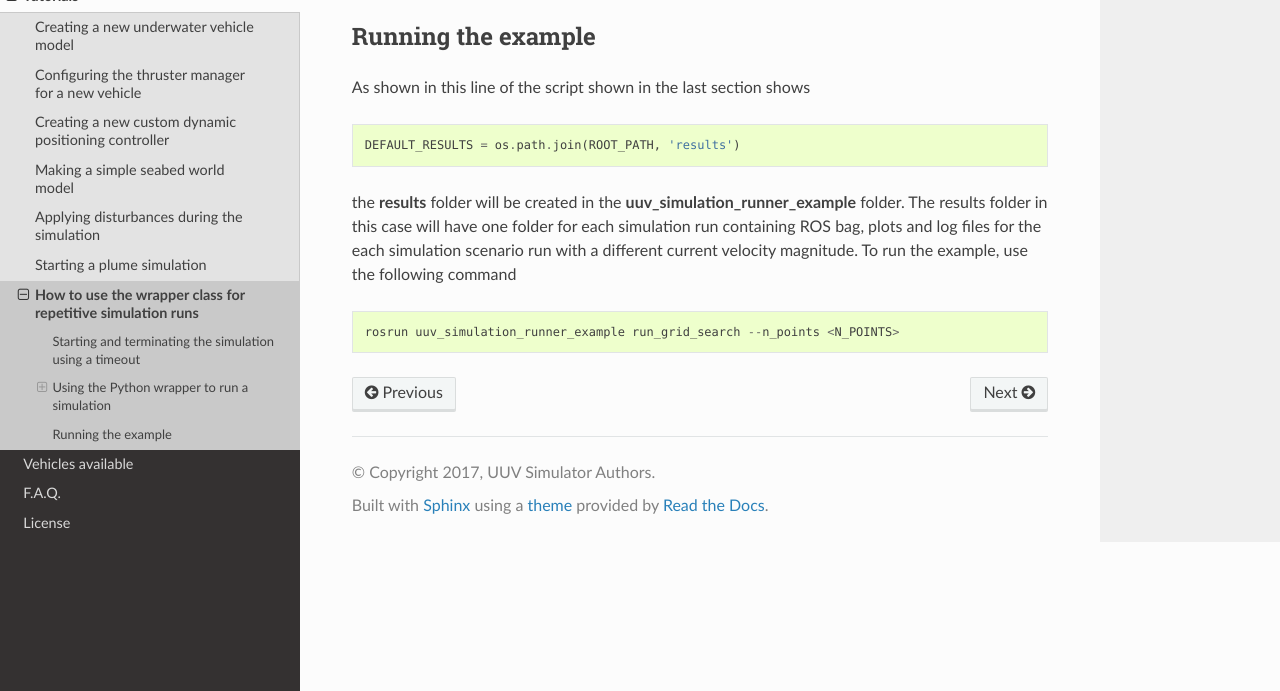
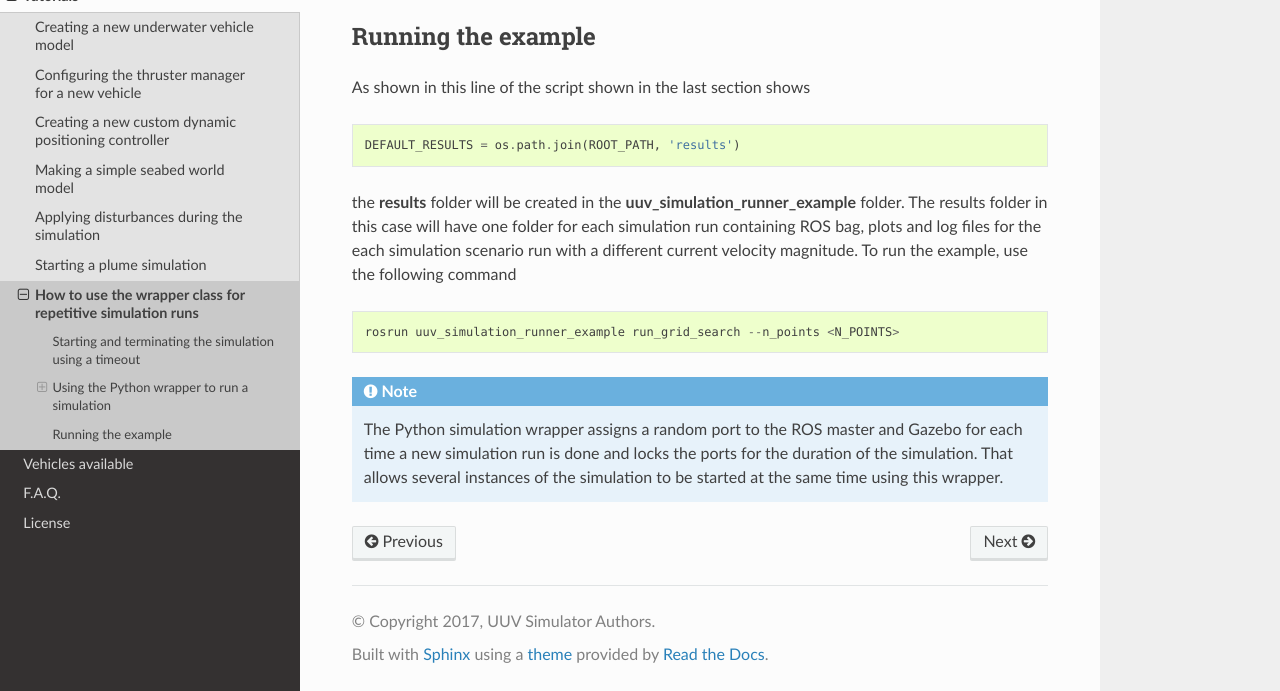
Before and after one commit to uuvsimulator/uuv_simulator_docs, a Sphinx documentation site: the page built from source/tutorials/simulation_wrapper.rst, in a window 1280 px wide and 900 px high, scrolled down 7359 px, cut to the strip 209-900 px from the top of the window. Built offline with Sphinx 7.4.7 and the Read the Docs theme 2.0.0, drawn with Linux system fonts in a browser that asks for light colours.

Commit message:
ADD Info about the ROS ports
Signed-off-by: Musa Morena Marcusso Manhaes <Musa.Marcusso@de.bosch.com>

```diff
--- a/source/tutorials/simulation_wrapper.rst
+++ b/source/tutorials/simulation_wrapper.rst
@@ -262,3 +262,8 @@ The results folder in this case will have one folder for each simulation run con
 To run the example, use the following command ::
 
   rosrun uuv_simulation_runner_example run_grid_search --n_points <N_POINTS>
+
+.. note::
+
+  The Python simulation wrapper assigns a random port to the ROS master and Gazebo for each time a new simulation run is done and locks the ports for the duration of the simulation.
+  That allows several instances of the simulation to be started at the same time using this wrapper.
```
